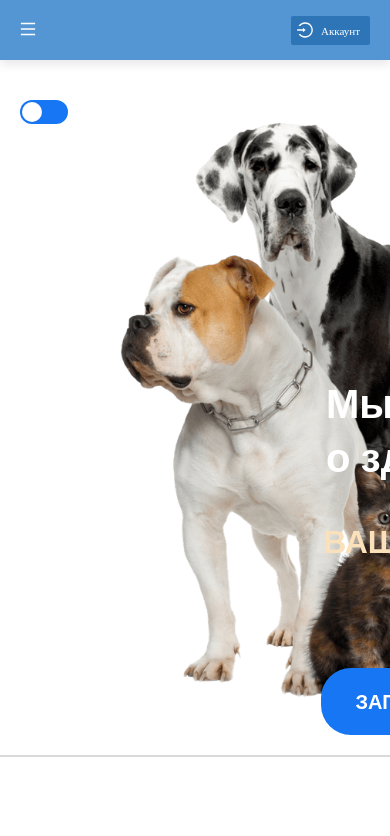
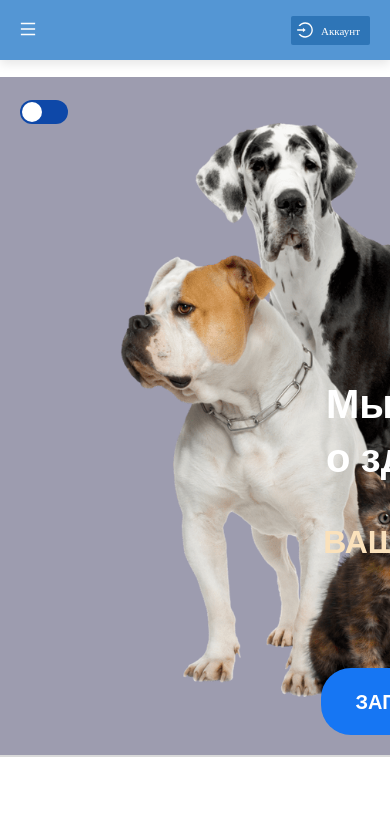
Before and after one commit to dzmiterby/vet-clinic, a React (Vite) app: page / in a window 390 px wide. Shown: the top 836 px of the page. Built offline with nearby package versions, Linux system fonts and the light colour scheme.

Commit message:
commit13

```diff
--- a/src/features/Landing/Appointment/Appointment.module.scss
+++ b/src/features/Landing/Appointment/Appointment.module.scss
@@ -18,6 +18,7 @@
   .container {
     width: 100%;
     background-size: 75%;
+    background-color: rgba(5, 1, 49, 0.39);
     background-position: center;
     justify-content: flex-end;
     align-items: center;
```
